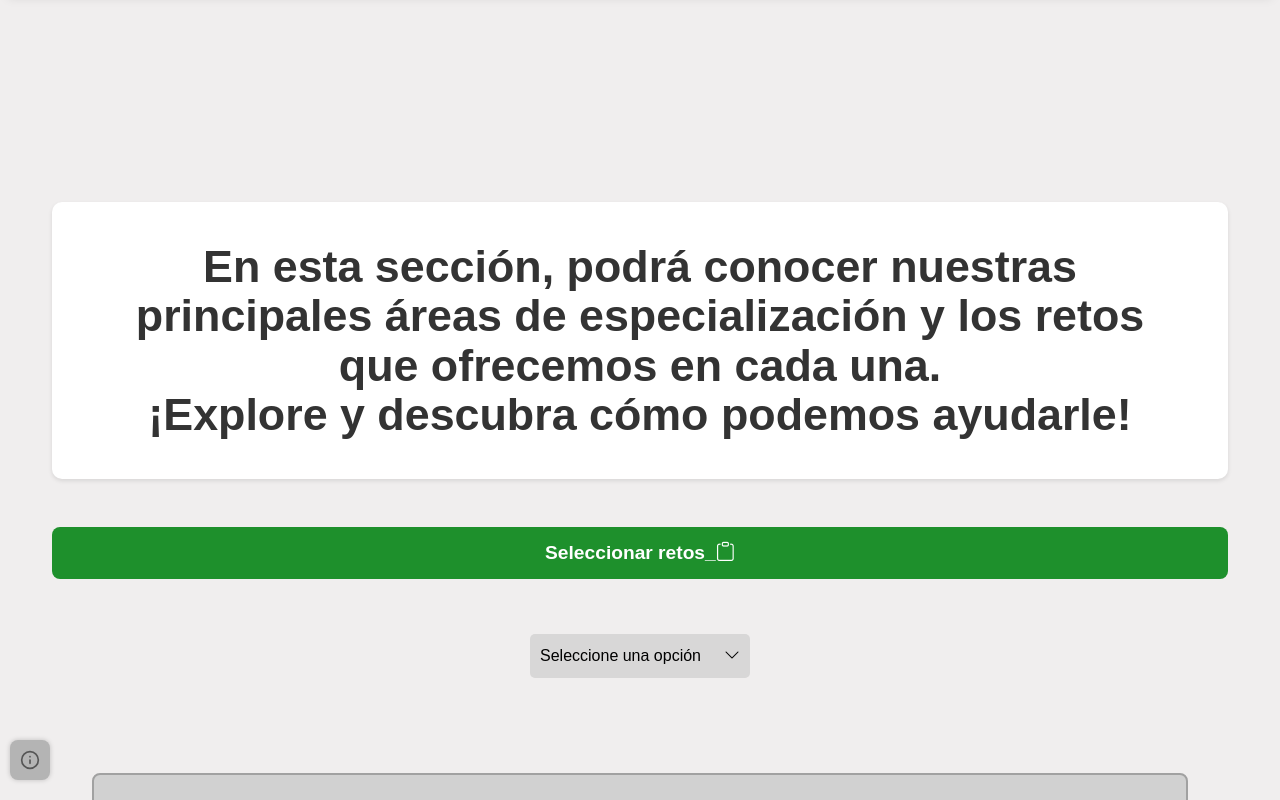
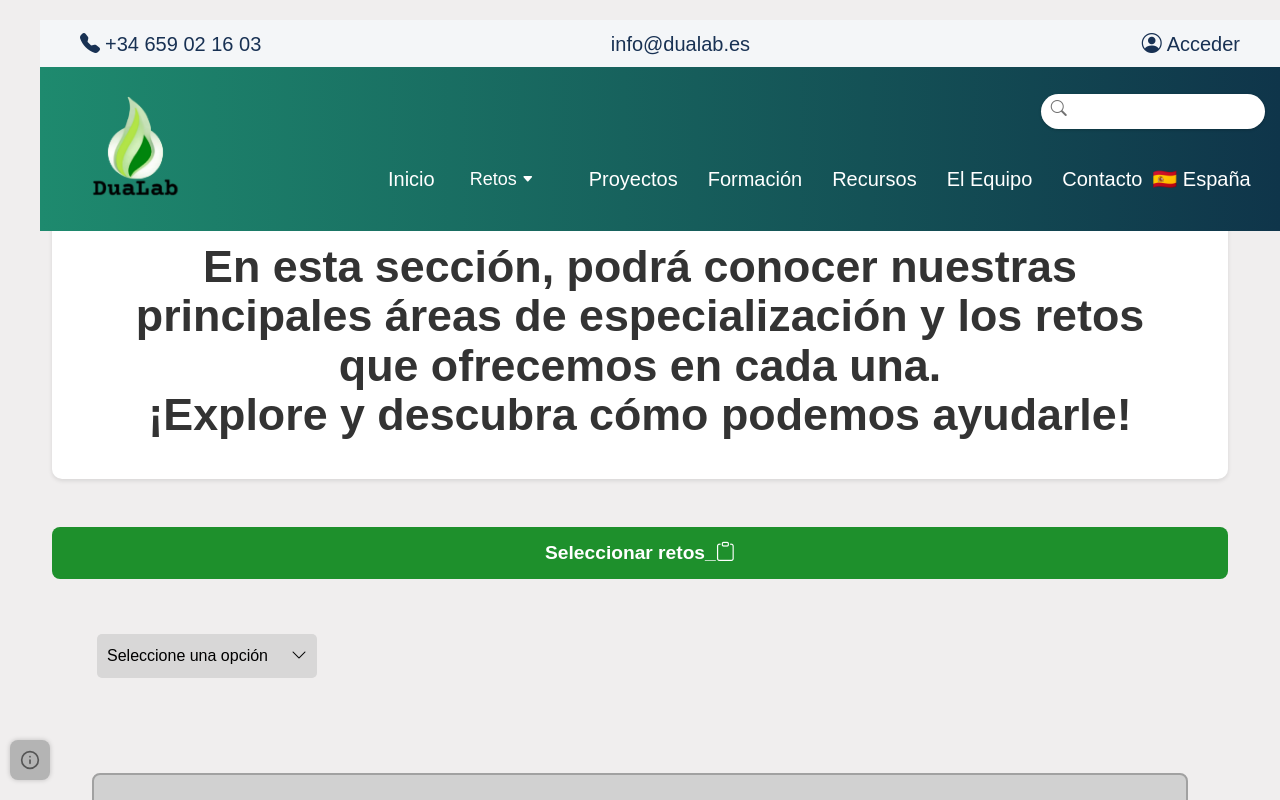
Before and after one commit to UnPerrete/aplicaciondualab, a React (Vite) app: page /servicio in a window 1280 px wide. Shown: the top 800 px of the page. Built offline with nearby package versions, Linux system fonts and the light colour scheme.

Commit message:
editando la navbar

```diff
--- a/index.html
+++ b/index.html
@@ -3,6 +3,7 @@
   <head>
     <meta charset="UTF-8" />
     <link rel="icon" type="image/svg+xml" href="/vite.svg" />
+    <link href="https://fonts.googleapis.com/css2?family=Poppins:wght@400;500&display=swap" rel="stylesheet">
     <meta name="viewport" content="width=device-width, initial-scale=1.0" />
     <title>Dualab</title>
   </head>
--- a/src/components/Empresas.jsx
+++ b/src/components/Empresas.jsx
@@ -87,7 +87,6 @@ const Empresas = () => {
             <InfoB/>
 
             {/* Footer */}
-            <FooterWeb/>
             <FooterSonia/>
         </div>
     );
--- a/src/components/NavbarWeb.jsx
+++ b/src/components/NavbarWeb.jsx
@@ -7,86 +7,65 @@ import { useAuth } from "../context/AuthProvider";
 
 const NavbarWeb = () => {
     const [dropdownOpen, setDropdownOpen] = useState(false);
-    const [scrollingUp, setScrollingUp] = useState(true);
-    const [lastScrollY, setLastScrollY] = useState(0);
-    const [searchOpen, setSearchOpen] = useState(false);
-    const [menuOpen, setMenuOpen] = useState(false);
     const [searchQuery, setSearchQuery] = useState("");
     const { user } = useAuth();
 
-    useEffect(() => {
-        const handleScroll = () => {
-            setScrollingUp(window.scrollY < lastScrollY)
-            setLastScrollY(window.scrollY);
-        };
-
-        window.addEventListener('scroll', handleScroll);
-        return () => window.removeEventListener('scroll', handleScroll);
-    }, [lastScrollY]);
-
-
-    const toggleMenu = () => {
-        setMenuOpen(!menuOpen);
-    };
-
-    const closeMenu = () => {
-        setMenuOpen(false);
-        setDropdownOpen(false);
-    };
-
-    const toggleSearch = () => {
-        setSearchOpen(!searchOpen);
-    };
-
     return (
-        <div className={`navbar1 ${scrollingUp ? 'navbar-visible' : 'navbar-hidden'}`}>
-            <div className="logo">
-                <Link to="/"><img src={logo} alt="Vía Óptima Dualab" className="logo-img" /></Link>
+        <div className="navbar-container">
+            <div className="navbar-top">
+                <div className="navbar-top-contact">
+                    <span><i className="bi bi-telephone-fill"></i> +34 659 02 16 03</span>
+                </div>
+                <div className='navbar-top-social'>
+                    <span className="email">info@dualab.es</span>
+                </div>
+                <div className="navbar-top-access">
+                    <Link to="/perfil">
+                        <i className="bi bi-person-circle"></i> Acceder
+                    </Link>
+                </div>
             </div>
 
-            {/* Ícono del menú responsive */}
-            <div className="menu-icon" onClick={toggleMenu}>
-                <i className="bi bi-grid"></i>
+            <div className="navbar-bottom">
+                <div className="logo">
+                    <Link to="/"><img src={logo} alt="Dualab" className="logo-img" /></Link>
                 </div>
 
-            <div className="nav-wrapper">
-            <nav className={`nav-links1 ${menuOpen ? 'active' : ''}`}>
+                <nav className="nav-links1">
                     <Link to="/">Inicio</Link>
-                {user?.role == "Alumno" && <Link to="/info-proyecto/0">Proyectos</Link>}
-                <li
-                    className="dropdown"
-                    onMouseEnter={() => setDropdownOpen(true)}
-                    onMouseLeave={() => setDropdownOpen(false)}
+                    <div
+                        className="dropdown nav-link-dropdown"
+                        onClick={() => setDropdownOpen(!dropdownOpen)}
                     >
-                    <Link to="/servicio" className="dropdown-toggle">Retos</Link>
+                        <span className="dropdown-toggle">
+                            Retos <i className={`bi ${dropdownOpen ? 'bi-caret-up-fill' : 'bi-caret-down-fill'}`}></i>
+                        </span>
                         {dropdownOpen && (
                             <div className="dropdown-menu">
-                            <Link to="/centrosfp" onClick={closeMenu}>Centros FP</Link>
-                            <Link to="/" onClick={closeMenu}>Empresas</Link>
-                            <Link to="/administraciones" onClick={closeMenu}>Administraciones</Link>
+                                <Link to="/centrosfp">Centros FP</Link>
+                                <Link to="/">Empresas</Link>
+                                <Link to="/administraciones">Administraciones</Link>
                             </div>
                         )}
-                </li>
+                    </div>
                     <Link to="/proyect">Proyectos</Link>
                     <Link to="/formacion">Formación</Link>
                     <Link to="/recursos">Recursos</Link>
-                <Link to="/contact">Contáctenos</Link>
-                <Link to="/equipo">Equipo</Link>
-                <span className="nav-icons-inline">
-                    <Link to="/perfil"><i className="bi bi-person-fill"></i></Link>
-                    <i className="bi bi-search" onClick={toggleSearch}></i>
-                    {searchOpen && (
+                    <Link to="/equipo">El Equipo</Link>
+                    <Link to="/contact">Contacto</Link>
+                    <span className="pais-selector">🇪🇸 España</span>
+                </nav>
+
+                <div className="nav-icons-inline">
                     <div className="search-bar">
                         <input
                             type="text"
-                                placeholder="Buscar"
                             value={searchQuery}
                             onChange={(e) => setSearchQuery(e.target.value)}
                         />
+                        {searchQuery === "" && <i className="bi bi-search search-placeholder-icon"></i>}
                     </div>
-                    )}
-                </span>
-            </nav>
+                </div>
             </div>
         </div>
     );
--- a/src/styles/NavbarWeb.css
+++ b/src/styles/NavbarWeb.css
@@ -1,318 +1,183 @@
-/* NavbarWeb.css */
-
-.navbar1 {
-    display: flex;
-    justify-content: space-between;
-    align-items: center;
-    background-color: white;
-    padding: 10px 32px;
-    box-shadow: 0 0 10px rgba(0, 0, 0, 0.1);
-    width: 100%;
+.navbar-container {
     position: fixed;
     top: 0;
     left: 0;
     right: 0;
-    z-index: 1000;
-    border-bottom: 4px solid #1e902c;
-    transition: top 0.5s ease-in-out;
+    width: 100%;
+    z-index: 9999;
 }
 
-.navbar-visible {
-    top: 0 !important;
+/* Espacio compensatorio debajo de la navbar */
+.content-wrapper {
+    padding-top: 130px; /* Ajusta según la altura combinada de navbar-top y navbar-bottom */
 }
 
-.navbar-hidden {
-    top: -170px !important;
+.navbar-top, .navbar-bottom {
+    width: 100%;
+    margin: 0;
+    padding-top: 10px;
+    padding-bottom: 10px;
+    padding-left: 0;
+    padding-right: 0;
+    position: relative;
+    z-index: 10;
+}
+
+/* Parte superior con datos de contacto */
+.navbar-top {
+    background-color: #f4f6f8;
+    height: 35px;
+    color: #183153;
+    display: flex;
+    align-items: center;
+    font-size: 20px;
+    padding: 6px 20px;
+    gap: 20px;
+}
+
+.navbar-top-contact {
+    flex: 1;
+    justify-content: flex-start;
+}
+
+.navbar-top-social {
+    flex: 1;
+    justify-content: center;
+}
+
+.navbar-top-access {
+    color: #183153;
+    transition: color 0.3s ease;
+}
+
+.navbar-top-access:hover {
+    color: #1e8a6e !important;
+}
+
+.navbar-top span,
+.navbar-top a {
+    display: flex;
+    align-items: center;
+    gap: 5px;
+    text-decoration: none;
+    color: #183153;
+}
+
+/* Parte inferior con navegación */
+.navbar-bottom {
+    background: linear-gradient(to right, #1e8a6e, #0f354a);
+    display: flex;
+    justify-content: space-between;
+    align-items: center;
+    padding: 10px 20px;
+}
+
+.logo img {
+    height: auto;
+    width: 100px;
 }
 
 .nav-links1 {
     display: flex;
-    gap: 20px;
+    gap: 10px;
+    margin-left: 150px;
+    margin-top: 60px;
     align-items: center;
-    padding: 20px 30px;
-    box-sizing: border-box;
+    font-size: 20px;
+    flex: 1;
+    justify-content: center;
 }
 
 .nav-links1 a {
+    color: white !important;
     text-decoration: none;
-    color: gray;
     transition: color 0.3s ease;
-    padding: 0 5px;
 }
 
 .nav-links1 a:hover {
-    color: black;
+    color: rgb(167, 167, 167) !important;
 }
 
-.nav-links1 a.active {
-    color: black;
-    font-weight: bold;
+
+.nav-icons-inline {
+    align-items: center;
 }
 
-.nav-icons-inline {
+/* --- BUSCADOR --- */
+.search-bar {
     position: relative;
-    display: flex;
-    flex-direction: row;
-    gap: 5px;
-}
-
-.search-bar {
-    position: absolute; /* posiciona respecto al icono de lupa */
-    top: 220%;
-    right: -10px; /* ajusta según desees */
-    transform: translateY(-50%);
-    width: 150px;
-    max-width: 90vw;
-    z-index: 1000;
+    width: 200px;
+    margin-top: -80px;
+    margin-left: -250px;
 }
 
 .search-bar input {
     width: 100%;
-    padding: 5px 10px;
     border-radius: 20px;
-    border: 1px solid #ddd;
-    box-shadow: 0 2px 5px rgba(0,0,0,0.1);
+    padding: 10px 12px;
+    border: none;
+    box-shadow: 0 1px 3px rgba(0,0,0,0.2);
 }
 
-.bi {
+.search-bar .bi-search {
+    position: absolute;
+    top: 50%;
+    left: 30px;
+    transform: translateY(-50%);
     cursor: pointer;
-   transition: color 0.5s ease;
+    color: #717171;
 }
 
-.bi:hover {
-    color: black;
-}
-
-.logo {
-    width: 15%;
-}
-
-.logo img {
-    width: 85px;
-    height: auto;
-    aspect-ratio: 1 / 1;
-    object-fit: contain;
-}
-
-/* Dropdown */
-.dropdown {
-    position: relative;
-    display: flex;
-    align-items: center;
-    padding: 0;              /* elimina espacio interno */
-    margin: 0;
-}
-
-.dropdown-toggle {
-    color: gray;
-    transition: color 0.3s;
-}
-
-.dropdown-toggle:hover {
-    color: black;
-}
-
-.dropdown-menu {
-    position: absolute;
-    top: 100%;
-    left: 0;
-    background-color: white;
-    box-shadow: 0 2px 5px rgba(0,0,0,0.1);
-    border-radius: 10px;
-    padding: 10px;
-    display: none;
-    flex-direction: column;
-    z-index: 1000;
-}
-
-/* Mostrar menú al rozar en Desktop y Responsive */
-.dropdown:hover .dropdown-menu {
-    display: flex;
-}
-
-.dropdown-menu a {
-    display: block;
-    padding: 5px 10px;
-    text-decoration: none;
-    color: gray;
-    border-radius: 20px;
-    transition: background-color 0.3s;
-}
-
-.dropdown-menu a:hover {
-    background-color: #f0f0f0;
-    color: black;
+/* --- EXTRAS --- */
+.pais-selector {
+    color: white;
+    cursor: pointer;
 }
 
 .dropdown-toggle {
     display: flex;
     align-items: center;
-    padding: -5px;
-    width: auto;
+    gap: 5px;
+    color: white;
+    cursor: pointer;
+    font-size: 18px;
+    user-select: none;
 }
 
-.dropdown-arrow {
-    margin-left: 10px;
-    cursor: pointer;
-    font-size: 14px;
-    color: gray;
+.dropdown-toggle i {
+    font-size: 12px;
+    transition: color 0.3s ease;
 }
 
-.menu-icon {
-    display: none;
-    flex-direction: column;
-    cursor: pointer;
-    gap: 5px;
-    color: green;
-    transition: color 0.5s ease;
+.dropdown-toggle:hover {
+    color: rgb(167, 167, 167);
 }
 
-.menu-icon:hover {
-    color: black;
+
+.nav-link-dropdown {
+    color: white;
+    padding: 0 5px;
+    cursor: pointer;
+    display: flex;
+    align-items: center;
+    transition: color 0.3s ease;
 }
 
-.menu-icon .bar {
-    width: 25px;
-    height: 3px;
-    border-radius: 3px;
+.nav-link-dropdown:hover {
+    color: #cce8e0;
 }
 
-/* --------------------- */
-/*       RESPONSIVE      */
-/* --------------------- */
-
-@media screen and (max-width: 1150px) {
-    .nav-wrapper {
-        display: flex;
-        align-items: center;
-        flex: 1;
-        width: 100%;
-        flex-wrap: wrap;
-    }
-    .nav-links1 {
-        display: flex;
-        flex-wrap: wrap;
-        gap: 2px;
-        padding: 0px 5px;
-        font-size: 14px;
-        box-sizing: border-box;
-        flex: 1;
-        white-space: nowrap;
-      }
-    .nav-links1 a {
-        padding: 0 1px;
-    }
-
-    .nav-icons-inline {
-        margin-left: 0px;
-        gap: 10px;
-        position: relative;
-      }
-
-    .logo {
-        width: auto;
-    }
-
-    .search-bar {
-        position: static;
-        right: 0;
-        transform: translateY(0);
-        width: 180px;
-        z-index: 1000;
-    }
-
-    .dropdown-menu {
-        position: absolute;
-        z-index: 1100;
-    }
-
-    .dropdown-menu a {
-        padding: 5px 15px;
-    }
+.nav-links1 a,
+.pais-selector,
+.nav-link-dropdown {
+    white-space: nowrap;
 }
 
-@media screen and (max-width: 550px) {
-    .logo img{
-        width: 100px;
-    }
-
-    .menu-icon {
-        display: flex;
-        position: absolute;
-        left: 65%;
-    }
-
-    .nav-links1 {
-        position: absolute;
-        top: 100%;
-        left: 0;
-        width: 100%;
-        background-color: white;
-        flex-direction: column;
-        align-items: flex-start;
-        font-size: 16px;
-        gap: 15px;
-        padding: 20px;
-        display: none;
-        border-bottom: 4px solid #1e902c;
-    }
-
-    .nav-links1.active {
-        display: flex;
-    }
-
-    .nav-links1 a {
-        border-radius: 20px;
-        transition: background-color 0.3s ease;
-    }
-
-    .nav-links1 a:hover {
-        background-color: #f0f0f0;
-    }
-
-    .dropdown {
-        width: 100%;
-        flex-direction: column; /* mejor vertical en móvil */
-        align-items: flex-start;
-    }
-
-    .dropdown-menu {
-        position: static; /* para que el menú fluya correctamente hacia abajo */
-        box-shadow: none;
-        border-radius: 0;
-        width: 100%;
-        padding-left: 15px;
-    }
-
-    .dropdown:hover .dropdown-menu {
-        display: flex; /* asegura el hover en responsive también */
-    }
-
-    .dropdown-toggle {
-        padding: 0 !important;
-        margin: 0 !important;
-        width: auto !important;
-    }
-
-    .logo {
-        width: 30%;
-        margin-right: 40px;
-    }
-
-    .nav-icons-inline {
-        display: flex;
-        align-items: center;
-        gap: 10px;
-        margin-top: 10px;
-        flex-wrap: nowrap;
-    }
-
-    .search-bar {
-        position: absolute;
-        top: -250%;
-        left: 55px;
-        transform: translateY(50%);
-        width: 50vw;
-    }
-
-}
+.search-placeholder-icon {
+    position: absolute;
+    top: 50%;
+    left: 12px;
+    transform: translateY(-50%);
+    color: #aaa;
+    pointer-events: none;
+  }
```
Also changed, not shown: src/assets/logos/ImageBackgroundNavbar.jpg (added), src/styles/Contacto.css (line endings or trailing spaces). Lines whose indentation alone changed are shown as unchanged.
